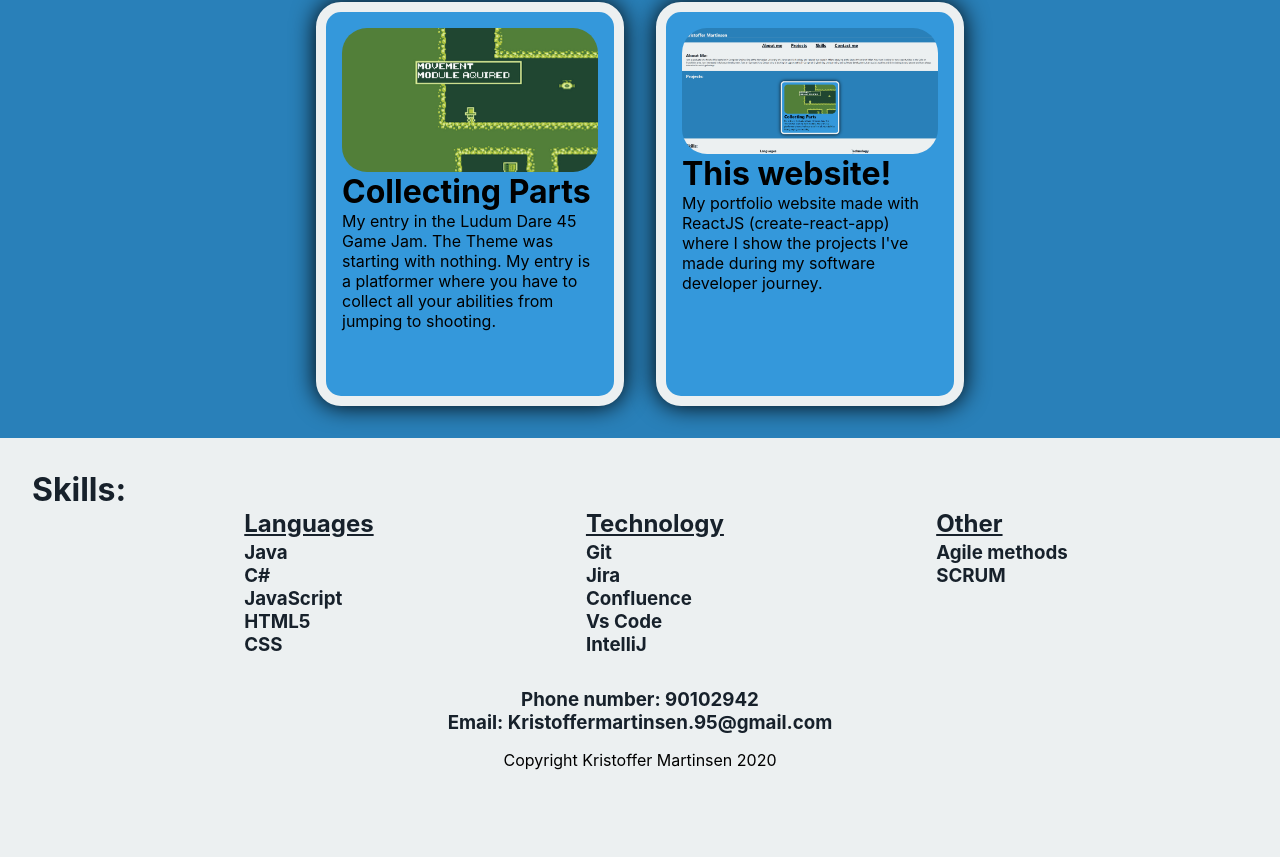
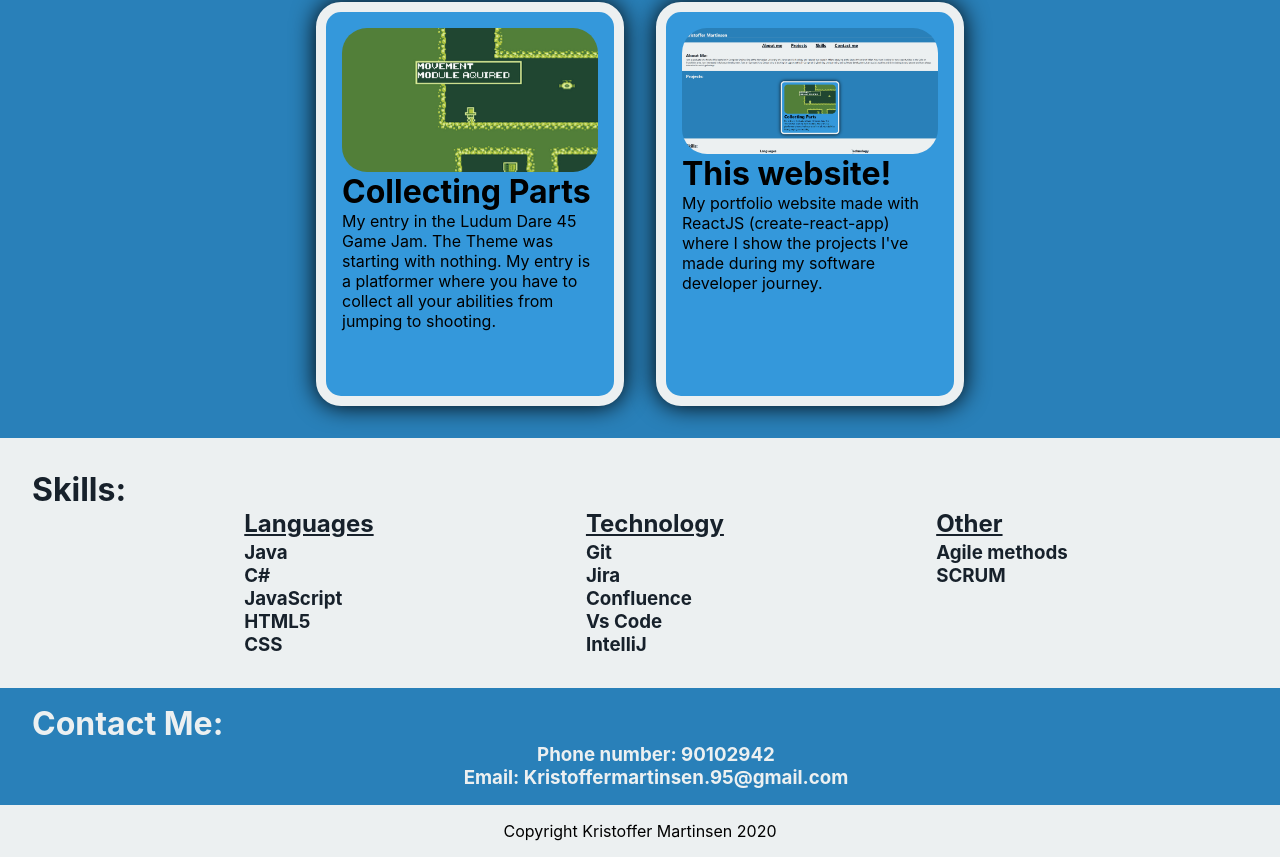
Before and after one commit to Kristoffer-Martinsen/home-page, a React (Create React App) app: page / in a window 1280 px wide. Shown: the part 644-1501 px from the top of the page. Before the commit the page ends 1430 px from the top, so only its background shows below. Built offline with nearby package versions, Linux system fonts and the light colour scheme.

Commit message:
Updated ContactMe
Added header text.Changed color. added padding

```diff
--- a/src/Components/ContactMe.js
+++ b/src/Components/ContactMe.js
@@ -4,8 +4,11 @@ import '../Stylesheets/ContactMe.css';
 function ContactMe() {
     return (
         <div className="ContactMe">
-            <h3>Phone number: 90102942</h3>
-            <h3>Email: Kristoffermartinsen.95@gmail.com</h3>
+            <h1>Contact Me:</h1>
+            <div>
+                <h3>Phone number: 90102942</h3>
+                <h3>Email: Kristoffermartinsen.95@gmail.com</h3>
+            </div>
         </div>
     )
 }
--- a/src/Stylesheets/ContactMe.css
+++ b/src/Stylesheets/ContactMe.css
@@ -1,3 +1,14 @@
-.ContactMe h3{
+.ContactMe {
+    padding: 1rem 0;
+    padding-left: 2rem;
+    background-color: #2980B9;
+    color: #ECF0F1;
+}
+
+.ContactMe h1 {
+    width: 100%;
+}
+
+.ContactMe div {
     text-align: center;
 }
```
